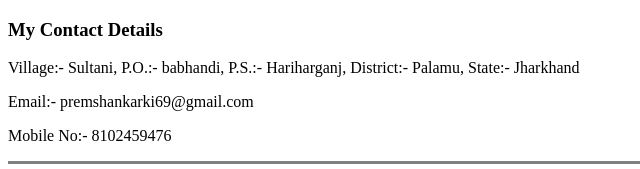
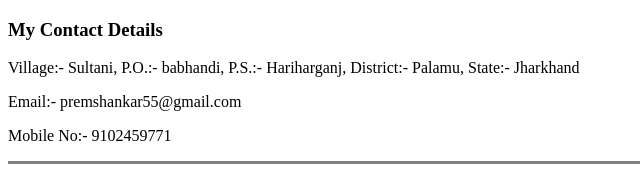
Before and after one commit to PremKishor7557/cv, a plain HTML site: page contact-me.html in a window 1280 px wide. Shown: the top 169 px of the page, 0-640 px from the left. Drawn offline with Linux system fonts and the light colour scheme.

Commit message:
Add initial CV website files

```diff
--- a/contact-me.html
+++ b/contact-me.html
@@ -7,8 +7,8 @@
 <body>
     <h3>My Contact Details</h3>
     <p>Village:- Sultani, P.O.:- babhandi, P.S.:- Hariharganj, District:- Palamu, State:- Jharkhand</p>
-    <p>Email:- premshankarki69@gmail.com</p>
-    <p>Mobile No:- 8102459476</p>
+    <p>Email:- premshankar55@gmail.com</p>
+    <p>Mobile No:- 9102459771</p>
     <hr size="3" noshade>
 
     <form action="mailto:prem55@gmail.com" method="post" enctype="text/plain">
```
